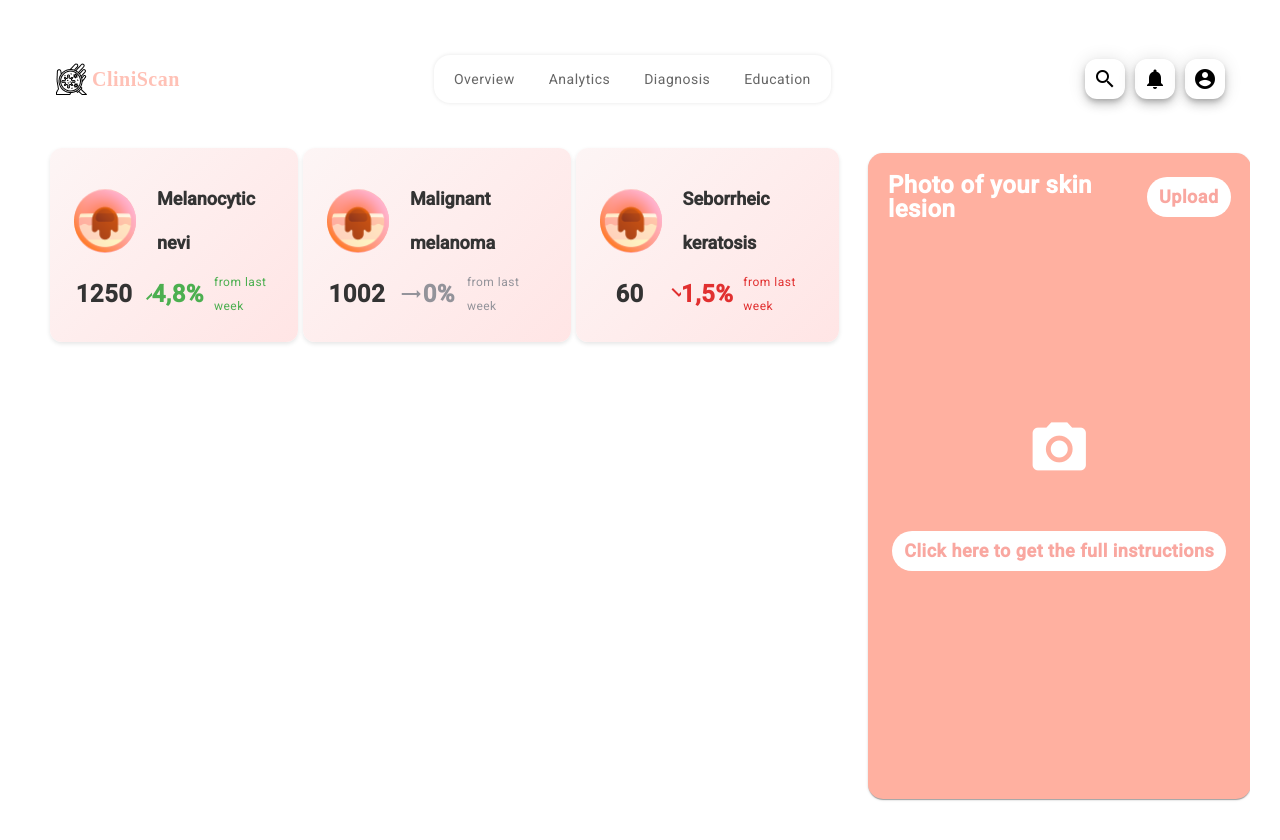
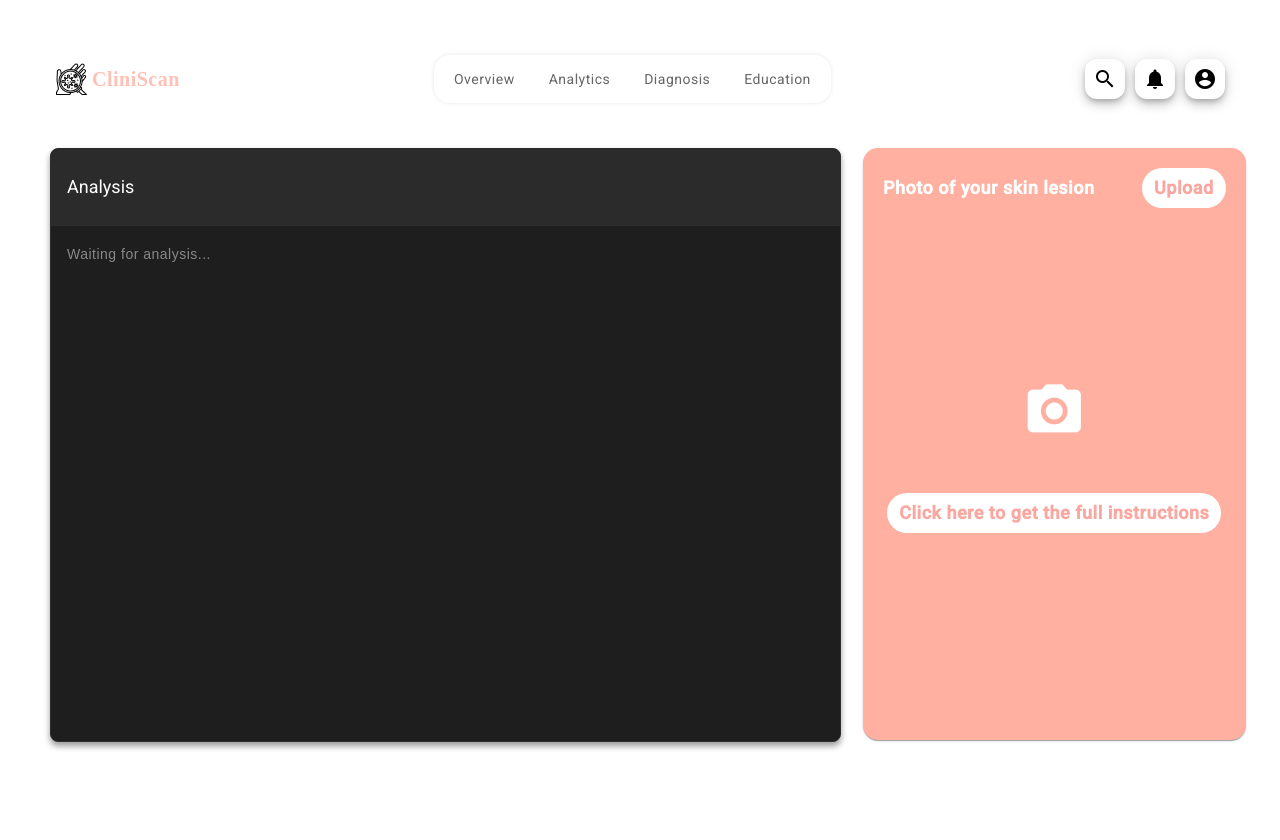
Before and after one commit to SalamonSz/ZPI, an Angular app: page / in a window 1280 px wide. Shown: the top 840 px of the page. Built offline with nearby package versions, Linux system fonts and the light colour scheme.

Commit message:
analysis card

```diff
--- a/angular.json
+++ b/angular.json
@@ -100,5 +100,8 @@
         }
       }
     }
+  },
+  "cli": {
+    "analytics": false
   }
 }
--- a/src/app/app.component.scss
+++ b/src/app/app.component.scss
@@ -1,5 +1,5 @@
 main{
-    height: 85%;
+    height: 82%;
     width: 98%;
     padding: 20px;
 }
--- /dev/null
+++ b/src/components/analysis-card/analysis-card.component.html
@@ -0,0 +1,9 @@
+<div class="analysis-container">
+    <div class="chat-header">
+        <h3>Analysis</h3>
+    </div>
+    <div class="chat-content">
+        <p class="placeholder">Waiting for analysis...</p>
+        <mat-spinner></mat-spinner>
+    </div>
+</div>
--- /dev/null
+++ b/src/components/analysis-card/analysis-card.component.scss
@@ -0,0 +1,40 @@
+.analysis-container {
+    display: flex;
+    flex-direction: column;
+    width: 100%;
+    height: 100%;
+    border: 1px solid #2e2e2e;
+    border-radius: 8px;
+    background-color: #1e1e1e;
+    box-shadow: 0 4px 6px rgba(0, 0, 0, 0.4);
+    font-family: 'Arial', sans-serif;
+}
+
+.chat-header {
+    padding: 16px;
+    background-color: #2b2b2b;
+    border-bottom: 1px solid #2e2e2e;
+    border-top-left-radius: 8px;
+    border-top-right-radius: 8px;
+}
+
+.chat-header h3 {
+    margin: 0;
+    font-size: 18px;
+    color: #ffffff;
+}
+
+.chat-content {
+    padding: 16px;
+    min-height: 150px;
+    display: flex;
+    align-items: flex-start;
+    justify-content: flex-start;
+    background-color: #1e1e1e;
+}
+
+.placeholder {
+    color: #888888;
+    font-size: 14px;
+    text-align: center;
+}
--- a/src/components/instruction/instruction.component.scss
+++ b/src/components/instruction/instruction.component.scss
@@ -3,7 +3,7 @@
     width: 100%;
 }
 .instructions-container {
-    background-color: #f9f9f9;
+    background-color: #F7FAFC;
     border-radius: 15px;
     padding: 20px;
     box-shadow: 0 2px 4px rgba(0, 0, 0, 0.1);
--- a/src/components/overview/overview.component.html
+++ b/src/components/overview/overview.component.html
@@ -1,17 +1,17 @@
 <div class="content">
-<div class="data-section" *ngIf="!uploadComponent?.instructionSignal()" >
+<!--<div class="data-section" *ngIf="!uploadComponent?.instructionSignal() && !uploadComponent?.startAnalysisSignal()" >
   <app-stats-card
     *ngFor="let info of informationArray"
     [name]="info.name"
     [value]="info.value"
     [change]="info.change"
   ></app-stats-card>
-</div>
+</div>-->
 <div class="instruction-section" *ngIf="uploadComponent?.instructionSignal()" >
 <app-instruction></app-instruction>
 </div>
-<div class="analysis-section" *ngIf="uploadComponent?.startAnalysisSignal()">
-  Analiza
+<div class="analysis-section">
+  <app-analysis-card></app-analysis-card>
 </div>
 <div [ngClass] ="{'camera-section-small':!uploadComponent?.instructionSignal(), 'camera-section-big':uploadComponent?.instructionSignal() }"><app-upload #uploadComponent></app-upload></div>
 </div>
--- a/src/components/overview/overview.component.scss
+++ b/src/components/overview/overview.component.scss
@@ -1,7 +1,7 @@
 :host{
     display: block;
     width: 100%;
-    height: 100%;
+    height: 95%;
 }
 .data-section{
     display: flex;
@@ -9,6 +9,10 @@
     align-items: center;
     flex-direction: row;
     gap:5px;
+    width: 66%;
+}
+.analysis-section{
+    height:95%;
     width: 66%;
 }
 .instruction-section{
--- a/src/components/overview/overview.component.ts
+++ b/src/components/overview/overview.component.ts
@@ -4,11 +4,12 @@ import { CommonModule } from '@angular/common';
 import { UploadComponent } from '../upload/upload.component';
 import { InstructionComponent } from '../instruction/instruction.component';
 import { animate, style, transition, trigger } from '@angular/animations';
+import { AnalysisCardComponent } from '../analysis-card/analysis-card.component';
 
 @Component({
   selector: 'app-overview',
   standalone: true,
-  imports: [StatsCardComponent, CommonModule, UploadComponent, InstructionComponent],
+  imports: [StatsCardComponent, CommonModule, UploadComponent, InstructionComponent, AnalysisCardComponent],
   templateUrl: './overview.component.html',
   styleUrl: './overview.component.scss',
   animations: [
--- a/src/components/stats-card/stats-card.component.scss
+++ b/src/components/stats-card/stats-card.component.scss
@@ -1,8 +1,8 @@
 .melanocytic-card {
   display: flex;
   align-items: center;
-  padding: 24px;
-  border-radius: 12px;
+  padding: 1.5rem;
+  border-radius: 0.75rem;
   background: linear-gradient(135deg, #fdf5f5, #ffe5e5);
   box-shadow: 0 2px 4px rgba(0, 0, 0, 0.1);
   color: #333;
@@ -30,19 +30,22 @@
 
 .header h3 {
   margin: 0;
-  font-size: 18px;
+  font-size: 1.125rem;
+  line-height: 1.125rem;
   font-weight: 600;
 }
 
 .value {
   margin: 4px 0;
-  font-size: 24px;
+  font-size: 1.5rem;
+  line-height: 1.5rem;
   font-weight: bold;
 }
 
 .growth {
   margin: 0;
-  font-size: 12px;
+  font-size: 0.75rem;
+  line-height: 0.75rem;
   color: #4caf50;
   display: flex;
   justify-content: center;
@@ -52,7 +55,8 @@
 
 .stay {
   margin: 0;
-  font-size: 12px;
+  font-size: 0.75rem;
+  line-height: 0.75rem;
   color: #93939a;
   display: flex;
   justify-content: center;
@@ -62,8 +66,9 @@
 
 .loss {
   margin: 0;
-  font-size: 12px;
+  font-size: 0.75rem;
   color: #e13030;
+  line-height: 0.75rem;
   display: flex;
   justify-content: center;
   align-items: center;
--- a/src/components/upload/upload.component.scss
+++ b/src/components/upload/upload.component.scss
@@ -2,7 +2,6 @@
   background-color: #ffb0a0;
   border-radius: 15px;
   color: white;
-  margin: 5px;
   height: 100%;
   padding: 20px;
 
@@ -41,7 +40,7 @@
     display: flex;
     justify-content: space-between;
     align-items: center;
-    font-size: 24px;
+    font-size: 1.125rem;
     font-weight: bold;
   }
 
@@ -49,14 +48,14 @@
     background: white;
     color: #f9a7a0;
     font-weight: bold;
-    font-size: 18px;
+    font-size: 1.125rem;
     transition: transform 0.5s cubic-bezier(0.25, 1, 0.5, 1);
   }
   .accept-button{
     background: white;
     color: #00b789;
     font-weight: bold;
-    font-size: 18px;
+    font-size: 1.125rem;
     transition: transform 0.5s cubic-bezier(0.25, 1, 0.5, 1);
   }
 
@@ -80,8 +79,8 @@ mat-icon {
 }
 
 .uploaded-image {
-  width: 95%;
-  height: 90%;
+  width: 90%;
+  height: 85%;
   margin: 16px;
   border: 8px white solid;
   object-fit: cover;
```
Also changed, not shown: src/components/analysis-card/analysis-card.component.ts (added, +14 -0 lines), 2 other files (tests, documents, lock files or other folders).
